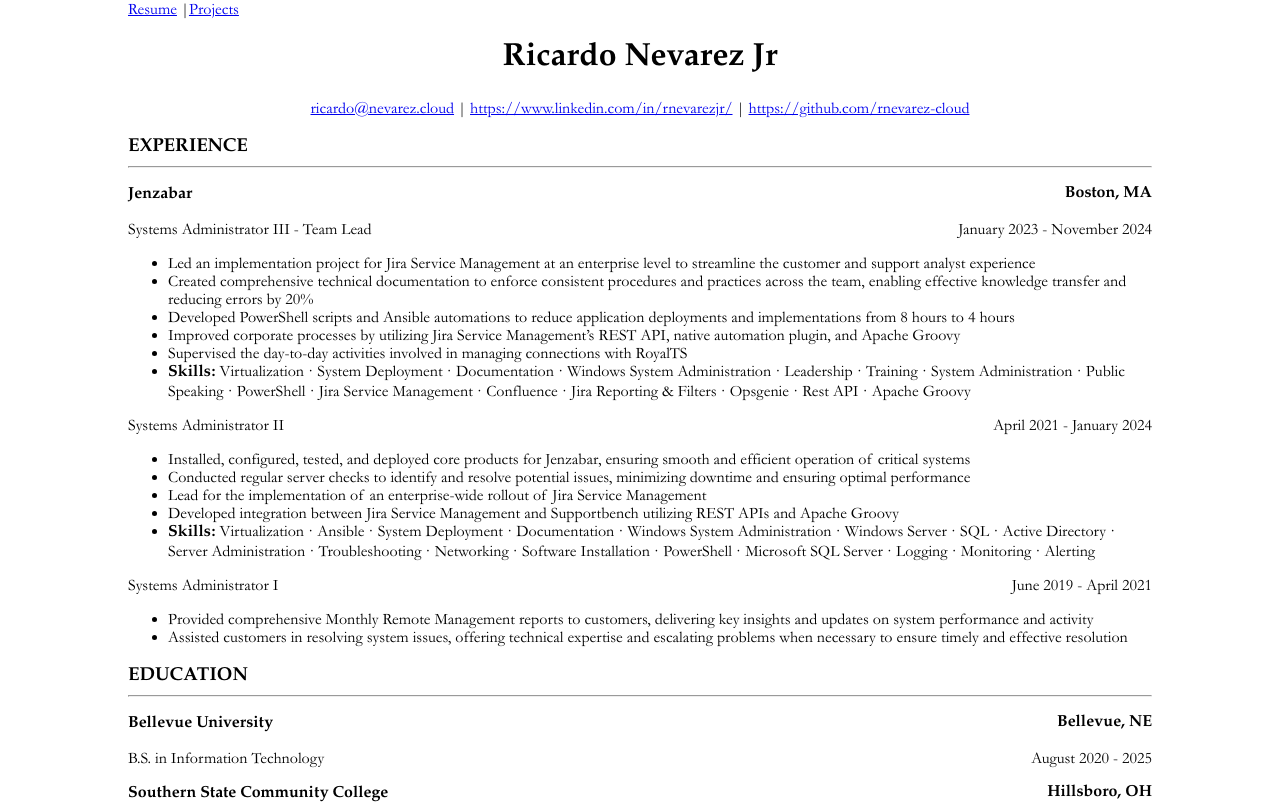
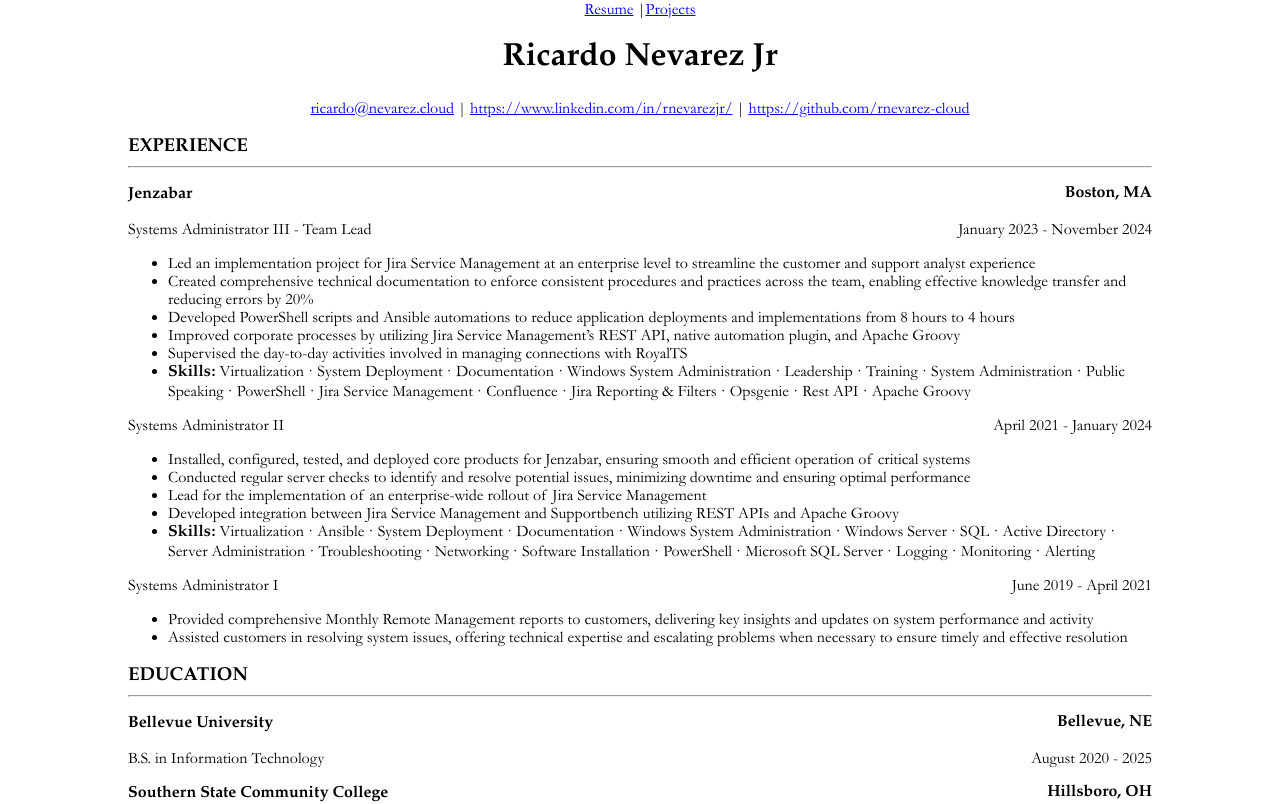
Before and after one commit to rnevarez-cloud/resume-nevarez-cloud, a React (Create React App) app: page / in a window 1280 px wide. Shown: the top 804 px of the page. Built offline with nearby package versions, Linux system fonts and the light colour scheme; no server answers.

Commit message:
Modifications to HTML returned by JS functions

```diff
--- a/src/App.js
+++ b/src/App.js
@@ -8,7 +8,7 @@ import Projects from './components/Projects';
 function App() {
   return (
     <>
-    <nav>
+    <nav class="center">
         <a href='/'>Resume</a> |
         <a href='Projects'>Projects</a>
     </nav>
--- a/src/components/Projects.js
+++ b/src/components/Projects.js
@@ -5,11 +5,9 @@ function Projects() {
 
   return (
     <>
-    <body>
-        <div class="center">
+      <div class="center">
             <h1 class="center">Projects</h1>
-        </div>
-    </body>
+      </div>
   </>
   )
 }
--- a/src/components/Resume.js
+++ b/src/components/Resume.js
@@ -40,7 +40,6 @@ function Resume() {
 
   return (
     <>
-    <body>
     <div class="center">
         {count && <h4>You are the {count} visitor!</h4>}
         <h1 class="center">Ricardo Nevarez Jr</h1>
@@ -98,7 +97,6 @@ function Resume() {
         <p><b>Software</b> - Jira Service Management, Confluence, Opsgenie, VMware, LogicMontior, Internet Information Services (IIS), Apache, JBoss/Payara, Ansible, REST APIs, Microsoft SQL Server, RoyalTS, Microsoft Azure</p>
         <p><b>Network</b> - Active Directory, DNS, DHCP, TCP/IP</p>
     </div>
-    </body>
   </>
   )
 }
```
Lines whose indentation alone changed are shown as unchanged.
